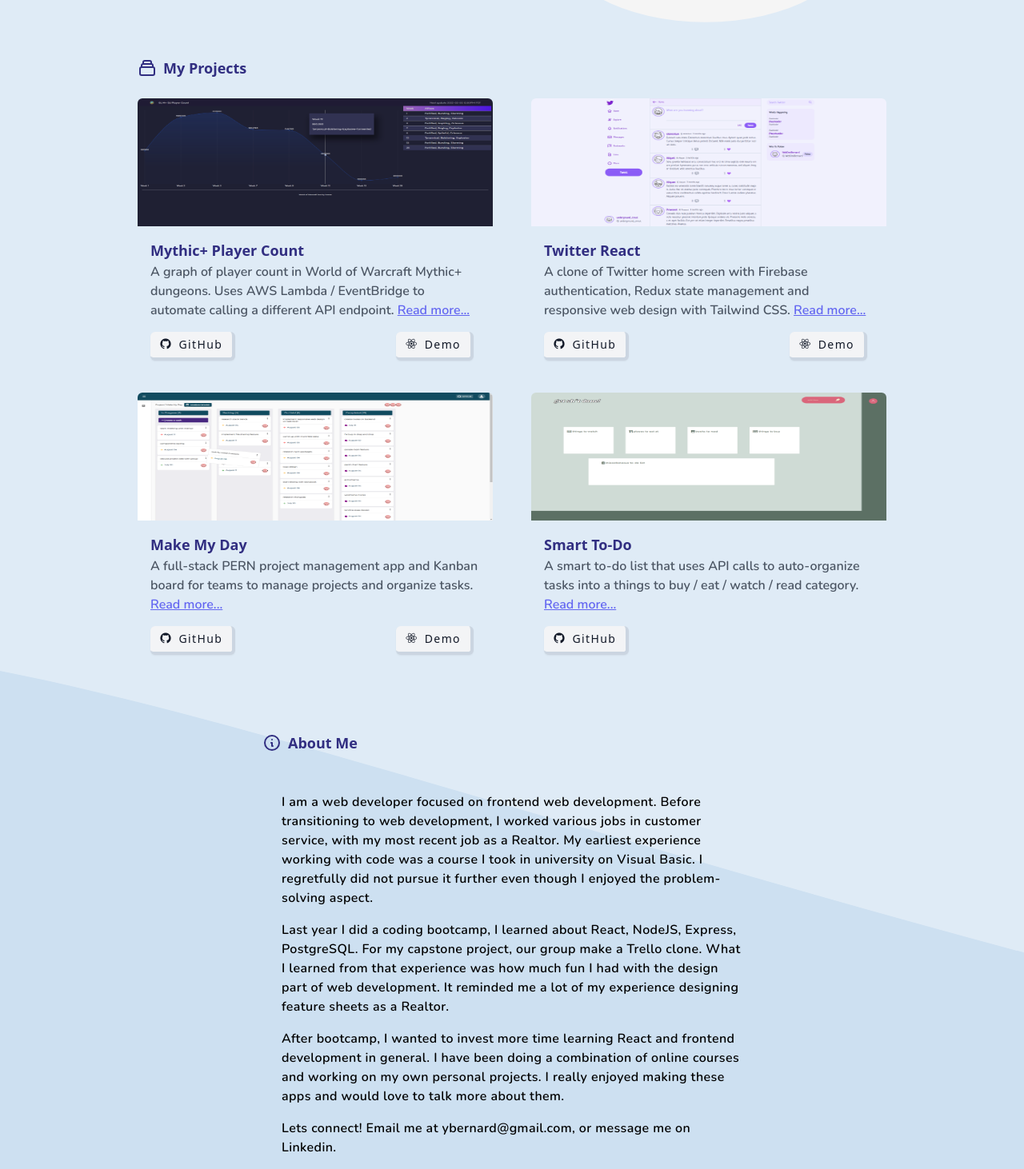
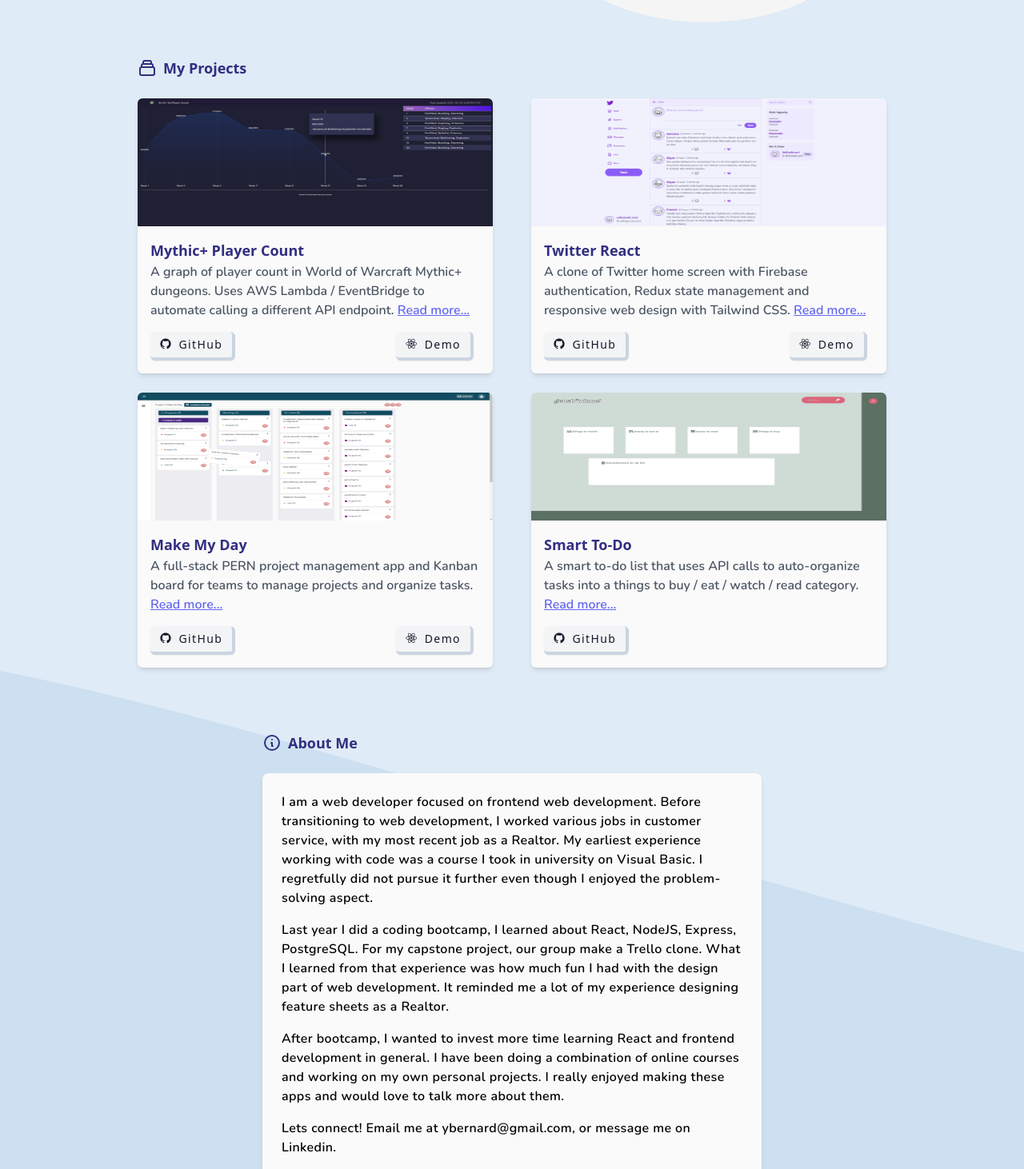
Before and after one commit to WebDevBernard/Portfolio, a Next.js app: page / in a window 1280 px wide. Shown: the part 461-1923 px from the top of the page at 80% size. Built offline with nearby package versions, Linux system fonts and the light colour scheme; a web font is replaced by a local one; what tailwindcss-neumorphism would draw is missing.

Commit message:
styling changes

```diff
--- a/components/About.tsx
+++ b/components/About.tsx
@@ -27,7 +27,7 @@ const About: FC<{ aboutRef: RefObject<HTMLDivElement> }> = ({ aboutRef }) => {
       </span>
       <div>
         <div
-          className="nm-flat-slate-50 font-serif tracking-wide space-y-4 p-6 text-[16px]  rounded-lg overflow-hidden"
+          className="bg-neutral-50 shadow-md font-serif tracking-wide space-y-4 p-6 text-[16px]  rounded-lg overflow-hidden"
           ref={aboutRef}
         >
           <p>{aboutData[0]}</p>
--- a/components/Hero.tsx
+++ b/components/Hero.tsx
@@ -71,7 +71,6 @@ const Hero: FC<{
               alt="programmer guy"
               layout="fill"
               objectFit="contain"
-              priority
             />
           </div>
         </div>
--- a/components/ProjectItem.tsx
+++ b/components/ProjectItem.tsx
@@ -18,7 +18,7 @@ const ProjectItem: FC<ProjectProps> = (props) => {
   };
   return (
     <div
-      className="nm-flat-neutral-50 flex flex-col justify-between
+      className="bg-neutral-50 shadow-md flex flex-col justify-between
      rounded-md overflow-hidden  relative"
     >
       {openModal && (
```
Also changed, not shown: 1 other file (tests, documents, lock files or other folders).
